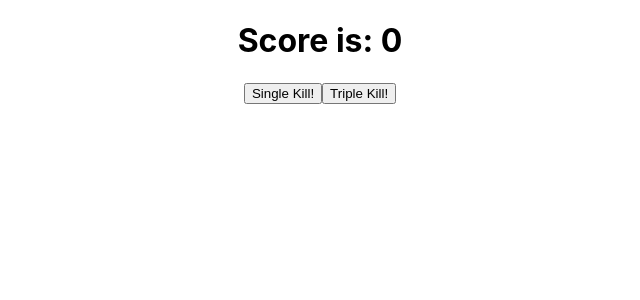
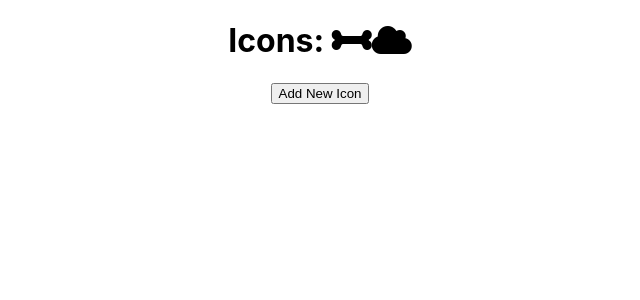
Before and after one commit to branaust/section-8, a React (Create React App) app: page / in a window 1280 px wide. Shown: the top 300 px of the page, without its empty margins (320-960 px from the left). Built offline with nearby package versions, Linux system fonts and the light colour scheme.

Commit message:
mutating state the safe way

```diff
--- a/public/index.html
+++ b/public/index.html
@@ -1,14 +1,14 @@
 <!DOCTYPE html>
 <html lang="en">
+
 <head>
   <meta charset="utf-8" />
   <link rel="icon" href="%PUBLIC_URL%/favicon.ico" />
+  <link rel="stylesheet" href="https://pro.fontawesome.com/releases/v5.10.0/css/all.css"
+    integrity="sha384-AYmEC3Yw5cVb3ZcuHtOA93w35dYTsvhLPVnYs9eStHfGJvOvKxVfELGroGkvsg+p" crossorigin="anonymous" />
   <meta name="viewport" content="width=device-width, initial-scale=1" />
   <meta name="theme-color" content="#000000" />
-    <meta
-      name="description"
-      content="Web site created using create-react-app"
-    />
+  <meta name="description" content="Web site created using create-react-app" />
   <link rel="apple-touch-icon" href="%PUBLIC_URL%/logo192.png" />
   <!--
       manifest.json provides metadata used when your web app is installed on a
@@ -26,6 +26,7 @@
     -->
   <title>React App</title>
 </head>
+
 <body>
   <noscript>You need to enable JavaScript to run this app.</noscript>
   <div id="root"></div>
@@ -40,4 +41,5 @@
       To create a production bundle, use `npm run build` or `yarn build`.
     -->
 </body>
+
 </html>
--- a/src/App.js
+++ b/src/App.js
@@ -1,11 +1,12 @@
 import React, { Component } from "react";
 import ScoreKeeper from './ScoreKeeper'
+import IconList from './IconList'
 import './App.css';
 
 function App() {
   return (
     <div className="App">
-      <ScoreKeeper />
+      <IconList />
     </div>
   );
 }
--- /dev/null
+++ b/src/IconList.js
@@ -0,0 +1,50 @@
+import React, { Component } from "react";
+
+class IconList extends Component {
+    static defaultProps = {
+        options: [
+            "angry",
+            "ancor",
+            'archive',
+            'at',
+            'archway',
+            'baby',
+            'bell',
+            'bolt',
+            'bone',
+            'car',
+            'city',
+            'cloud',
+            'couch'
+        ]
+    };
+    constructor(props) {
+        super(props);
+        this.state = { icons: ['bone', 'cloud'] };
+        this.addIcon = this.addIcon.bind(this)
+    }
+    // addIcon() {
+    //     let idx = Math.floor(Math.random() * this.props.options.length);
+    //     let newIcon = this.props.options[idx];
+    //     let icons = this.state.icons;
+    //     icons.push(newIcon)
+    //     this.setState({ icons: icons })
+    // }
+
+    addIcon() {
+        let idx = Math.floor(Math.random() * this.props.options.length);
+        let newIcon = this.props.options[idx];
+        this.setState({ icons: [...this.state.icons, newIcon] });
+    }
+    render() {
+        const icons = this.state.icons.map(i => <i className={`fas fa-${i}`} />)
+        return (
+            <div>
+                <h1>Icons: {icons}</h1>
+                <button onClick={this.addIcon}>Add New Icon</button>
+            </div>
+        )
+    }
+}
+
+export default IconList
```
Also changed, not shown: 1 other file (tests, documents, lock files or other folders). Lines whose indentation alone changed are shown as unchanged.
